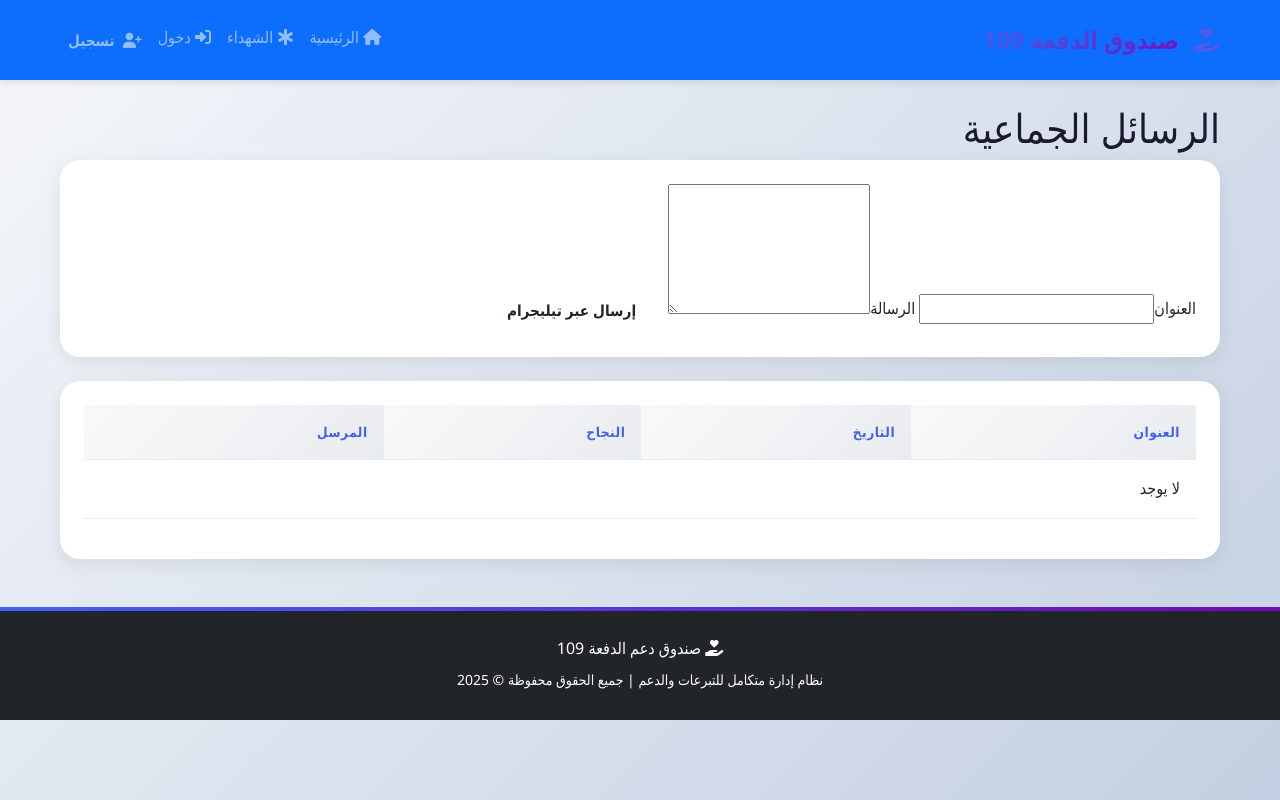
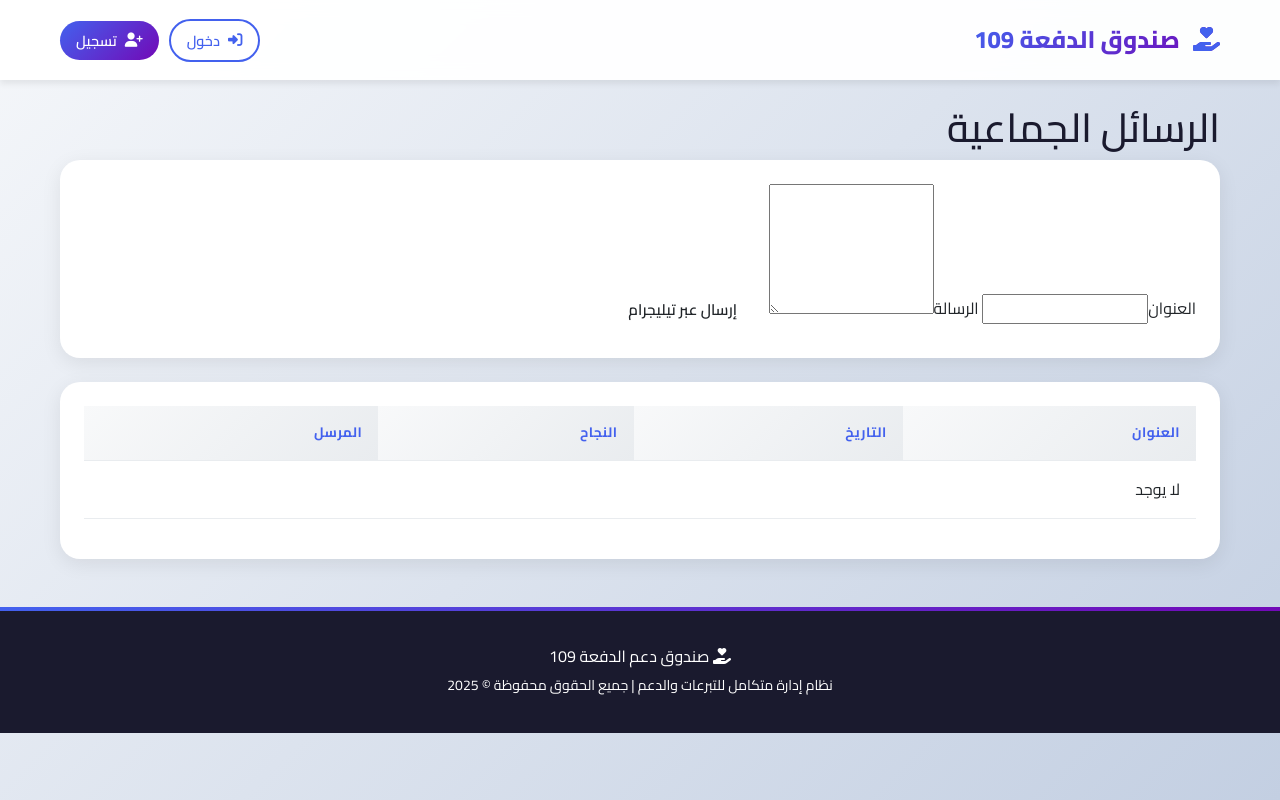
Before and after one commit to abdelrahman109/109-sys1, a Flask app: page /admin/broadcast in a window 1280 px wide. Run offline with Flask 3, Linux system fonts and the light colour scheme; a user stored in the database is signed in; data comes from the database, SQL or seed files in the repository; data that the repository does not hold is empty.

Commit message:
Update base.html

```diff
--- a/templates/base.html
+++ b/templates/base.html
@@ -2,7 +2,7 @@
 <html lang="ar" dir="rtl">
 <head>
     <meta charset="UTF-8">
-    <meta name="viewport" content="width=device-width, initial-scale=1.0">
+    <meta name="viewport" content="width=device-width, initial-scale=1.0, user-scalable=yes">
     <title>{% block title %}نظام دعم الدفعة 109{% endblock %}</title>
 
     <!-- Bootstrap 5 CSS -->
@@ -11,6 +11,9 @@
     <!-- Font Awesome 6 -->
     <link rel="stylesheet" href="https://cdnjs.cloudflare.com/ajax/libs/font-awesome/6.4.0/css/all.min.css">
 
+    <!-- Google Fonts -->
+    <link href="https://fonts.googleapis.com/css2?family=Cairo:wght@400;500;600;700;800&display=swap" rel="stylesheet">
+
     <!-- Custom CSS -->
     <link rel="stylesheet" href="/static/css/style.css">
 
@@ -18,68 +21,47 @@
 </head>
 <body>
     <!-- Navigation Bar -->
-    <nav class="navbar navbar-expand-lg navbar-dark bg-primary">
+    <nav class="navbar">
         <div class="container">
             <a class="navbar-brand" href="/">
                 <i class="fas fa-hand-holding-heart"></i> صندوق الدفعة 109
             </a>
-            <button class="navbar-toggler" type="button" data-bs-toggle="collapse" data-bs-target="#navbarNav">
-                <span class="navbar-toggler-icon"></span>
-            </button>
-            <div class="collapse navbar-collapse" id="navbarNav">
-                <ul class="navbar-nav ms-auto">
-                    <li class="nav-item">
-                        <a class="nav-link" href="/">
-                            <i class="fas fa-home"></i> الرئيسية
-                        </a>
-                    </li>
-                    <li class="nav-item">
-                        <a class="nav-link" href="/martyrs">
-                            <i class="fas fa-star-of-life"></i> الشهداء
-                        </a>
-                    </li>
 
-                    {% if not current_user.is_authenticated %}
-                        <li class="nav-item">
-                            <a class="nav-link" href="/login">
-                                <i class="fas fa-sign-in-alt"></i> دخول
-                            </a>
-                        </li>
-                        <li class="nav-item">
-                            <a class="nav-link btn btn-outline-light" href="/register">
-                                <i class="fas fa-user-plus"></i> تسجيل
-                            </a>
-                        </li>
+            <div class="nav-actions">
+                {% if not current_user.is_authenticated %}
+                    <a href="/login" class="btn-nav btn-login">
+                        <i class="fas fa-sign-in-alt"></i> دخول
+                    </a>
+                    <a href="/register" class="btn-nav btn-register">
+                        <i class="fas fa-user-plus"></i> تسجيل
+                    </a>
+                {% endif %}
+
+                <button class="hamburger" id="hamburgerBtn" aria-label="القائمة">
+                    <i class="fas fa-bars"></i>
+                </button>
+            </div>
+        </div>
+
+        <!-- Mobile Menu -->
+        <div class="mobile-menu" id="mobileMenu">
+            <div class="mobile-menu-inner">
+                <ul class="mobile-nav-links">
+                    <li><a href="/"><i class="fas fa-home"></i> الرئيسية</a></li>
+                    <li><a href="/martyrs"><i class="fas fa-star-of-life"></i> الشهداء</a></li>
+
+                    {% if current_user.is_authenticated %}
+                        <li><a href="/profile"><i class="fas fa-user"></i> ملفي الشخصي</a></li>
+                        <li><a href="/my-donations"><i class="fas fa-donate"></i> تبرعاتي</a></li>
+                        <li><a href="/my-certificates"><i class="fas fa-certificate"></i> شهاداتي</a></li>
+                        {% if current_user.role == 'admin' %}
+                            <li><a href="/admin"><i class="fas fa-cog"></i> لوحة الأدمن</a></li>
+                            <li><a href="/admin/transparency"><i class="fas fa-chart-line"></i> الشفافية</a></li>
+                        {% endif %}
+                        <li><a href="/logout"><i class="fas fa-sign-out-alt"></i> تسجيل خروج</a></li>
                     {% else %}
-                        <li class="nav-item dropdown">
-                            <a class="nav-link dropdown-toggle" href="#" role="button" data-bs-toggle="dropdown">
-                                <i class="fas fa-user"></i> {{ current_user.full_name }}
-                            </a>
-                            <ul class="dropdown-menu dropdown-menu-end">
-                                <li><a class="dropdown-item" href="/profile">
-                                    <i class="fas fa-id-card"></i> ملفي الشخصي
-                                </a></li>
-                                <li><a class="dropdown-item" href="/my-donations">
-                                    <i class="fas fa-donate"></i> تبرعاتي
-                                </a></li>
-                                <li><a class="dropdown-item" href="/my-certificates">
-                                    <i class="fas fa-certificate"></i> شهاداتي
-                                </a></li>
-                                {% if current_user.role == 'admin' %}
-                                    <li><hr class="dropdown-divider"></li>
-                                    <li><a class="dropdown-item" href="/admin">
-                                        <i class="fas fa-cog"></i> لوحة الأدمن
-                                    </a></li>
-                                    <li><a class="dropdown-item" href="/admin/transparency">
-                                        <i class="fas fa-chart-line"></i> الشفافية
-                                    </a></li>
-                                {% endif %}
-                                <li><hr class="dropdown-divider"></li>
-                                <li><a class="dropdown-item" href="/logout">
-                                    <i class="fas fa-sign-out-alt"></i> تسجيل خروج
-                                </a></li>
-                            </ul>
-                        </li>
+                        <li><a href="/login"><i class="fas fa-sign-in-alt"></i> دخول</a></li>
+                        <li><a href="/register"><i class="fas fa-user-plus"></i> تسجيل</a></li>
                     {% endif %}
                 </ul>
             </div>
@@ -107,14 +89,10 @@
     </main>
 
     <!-- Footer -->
-    <footer class="bg-dark text-white text-center py-4 mt-5">
+    <footer>
         <div class="container">
-            <p class="mb-2">
-                <i class="fas fa-hand-holding-heart"></i> صندوق دعم الدفعة 109
-            </p>
-            <p class="small">
-                نظام إدارة متكامل للتبرعات والدعم | جميع الحقوق محفوظة &copy; 2025
-            </p>
+            <p><i class="fas fa-hand-holding-heart"></i> صندوق دعم الدفعة 109</p>
+            <p class="small">نظام إدارة متكامل للتبرعات والدعم | جميع الحقوق محفوظة &copy; 2025</p>
         </div>
     </footer>
 
@@ -122,6 +100,39 @@
     <script src="https://cdn.jsdelivr.net/npm/bootstrap@5.3.0/dist/js/bootstrap.bundle.min.js"></script>
     <script src="https://code.jquery.com/jquery-3.7.0.min.js"></script>
 
+    <script>
+        // Mobile Menu Toggle
+        document.addEventListener('DOMContentLoaded', function() {
+            const hamburger = document.getElementById('hamburgerBtn');
+            const mobileMenu = document.getElementById('mobileMenu');
+
+            if (hamburger && mobileMenu) {
+                hamburger.addEventListener('click', function(e) {
+                    e.stopPropagation();
+                    mobileMenu.classList.toggle('active');
+                    document.body.classList.toggle('menu-open');
+                });
+
+                document.addEventListener('click', function(event) {
+                    if (mobileMenu.classList.contains('active') &&
+                        !mobileMenu.contains(event.target) &&
+                        !hamburger.contains(event.target)) {
+                        mobileMenu.classList.remove('active');
+                        document.body.classList.remove('menu-open');
+                    }
+                });
+
+                const mobileLinks = mobileMenu.querySelectorAll('a');
+                mobileLinks.forEach(function(link) {
+                    link.addEventListener('click', function() {
+                        mobileMenu.classList.remove('active');
+                        document.body.classList.remove('menu-open');
+                    });
+                });
+            }
+        });
+    </script>
+
     {% block extra_js %}{% endblock %}
 </body>
 </html>
```
